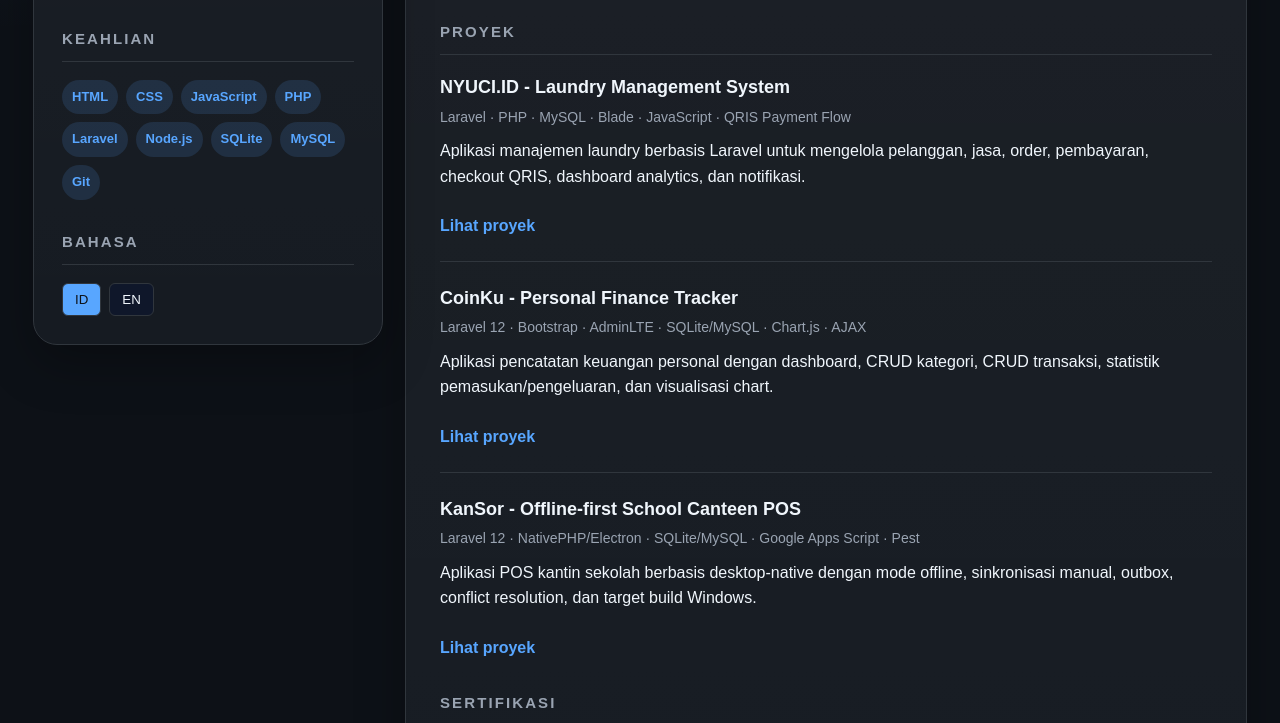
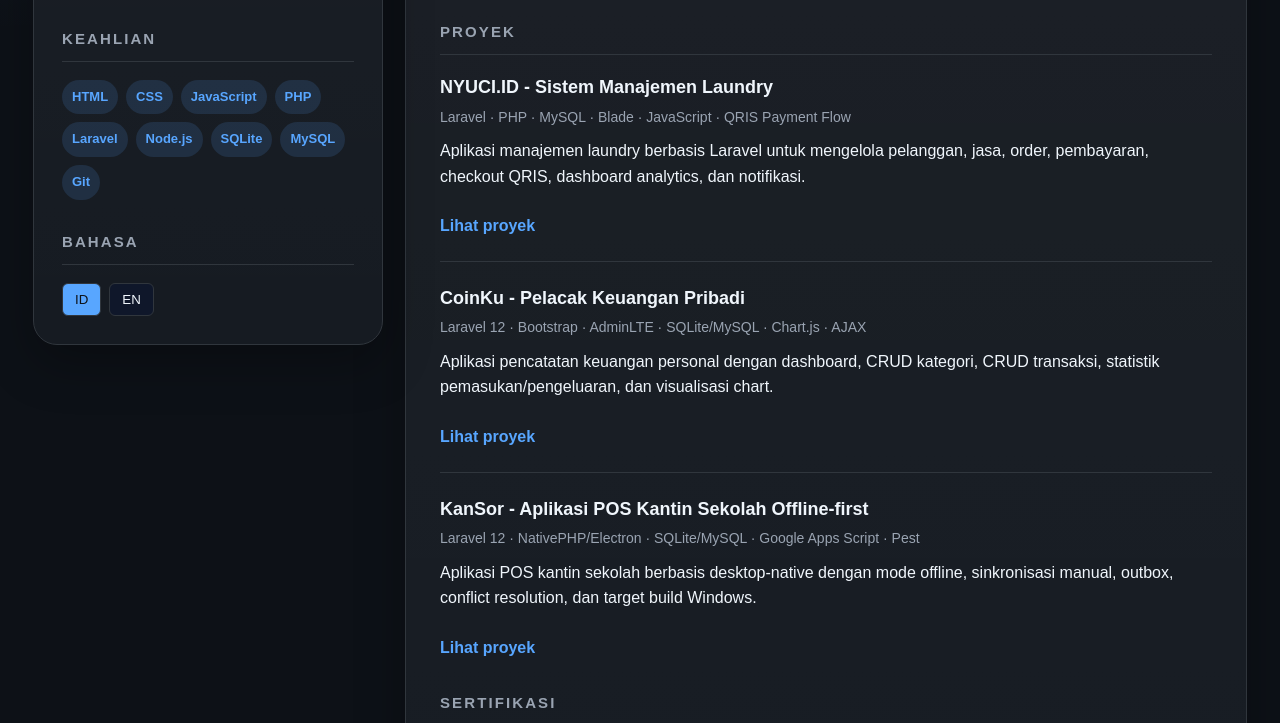
Before and after one commit to EvanderSG29/CV-Native, a plain HTML site: page index.html in a window 1280 px wide. Shown: the part 673-1396 px from the top of the page. Drawn offline with Linux system fonts and the light colour scheme.

Commit message:
modified:   index.html

```diff
--- a/index.html
+++ b/index.html
@@ -392,7 +392,7 @@
         <section class="section">
           <h2 data-i18n="projects">Proyek</h2>
           <article class="item">
-            <h3>NYUCI.ID - Laundry Management System</h3>
+            <h3>NYUCI.ID - <span data-i18n="project-nyuci-title">Laundry Management System</span></h3>
             <p class="meta">Laravel · PHP · MySQL · Blade · JavaScript · QRIS Payment Flow</p>
             <p data-i18n="project-nyuci-desc">
               Aplikasi manajemen laundry berbasis Laravel untuk mengelola pelanggan, jasa, order, pembayaran, checkout QRIS, dashboard analytics, dan notifikasi.
@@ -400,7 +400,7 @@
             <a class="project-link" href="https://github.com/EvanderSG29/nyuci.id" data-i18n="view-project">Lihat proyek</a>
           </article>
           <article class="item">
-            <h3>CoinKu - Personal Finance Tracker</h3>
+            <h3>CoinKu - <span data-i18n="project-coinku-title">Personal Finance Tracker</span></h3>
             <p class="meta">Laravel 12 · Bootstrap · AdminLTE · SQLite/MySQL · Chart.js · AJAX</p>
             <p data-i18n="project-coinku-desc">
               Aplikasi pencatatan keuangan personal dengan dashboard, CRUD kategori, CRUD transaksi, statistik pemasukan/pengeluaran, dan visualisasi chart.
@@ -408,7 +408,7 @@
             <a class="project-link" href="https://github.com/EvanderSG29/CoinKuPencatatanKeuangan" data-i18n="view-project">Lihat proyek</a>
           </article>
           <article class="item">
-            <h3>KanSor - Offline-first School Canteen POS</h3>
+            <h3>KanSor - <span data-i18n="project-kansor-title">Offline-first School Canteen POS</span></h3>
             <p class="meta">Laravel 12 · NativePHP/Electron · SQLite/MySQL · Google Apps Script · Pest</p>
             <p data-i18n="project-kansor-desc">
               Aplikasi POS kantin sekolah berbasis desktop-native dengan mode offline, sinkronisasi manual, outbox, conflict resolution, dan target build Windows.
@@ -467,8 +467,11 @@
         'cert-python-desc': 'Sertifikat Dicoding yang menunjukkan pemahaman dasar pemrograman Python untuk pemula.',
         'cert-data-title': 'Belajar Dasar Visualisasi Data',
         'cert-data-desc': 'Sertifikat Dicoding tentang penggunaan alat visualisasi data untuk membuat laporan yang mudah dipahami.',
+        'project-nyuci-title': 'Sistem Manajemen Laundry',
         'project-nyuci-desc': 'Aplikasi manajemen laundry berbasis Laravel untuk mengelola pelanggan, jasa, order, pembayaran, checkout QRIS, dashboard analytics, dan notifikasi.',
+        'project-coinku-title': 'Pelacak Keuangan Pribadi',
         'project-coinku-desc': 'Aplikasi pencatatan keuangan personal dengan dashboard, CRUD kategori, CRUD transaksi, statistik pemasukan/pengeluaran, dan visualisasi chart.',
+        'project-kansor-title': 'Aplikasi POS Kantin Sekolah Offline-first',
         'project-kansor-desc': 'Aplikasi POS kantin sekolah berbasis desktop-native dengan mode offline, sinkronisasi manual, outbox, conflict resolution, dan target build Windows.',
         'user-pronoun': 'Dia',
         'cert-desc': 'Tulis 1-3 sertifikasi yang paling relevan dengan web development. Untuk daftar lengkap, arahkan pembaca ke LinkedIn.',
@@ -504,8 +507,11 @@
         'cert-python-desc': 'A Dicoding certificate that demonstrates basic Python programming understanding for beginners.',
         'cert-data-title': 'Learning Data Visualization Basics',
         'cert-data-desc': 'A Dicoding certificate about using data visualization tools to create easy-to-understand reports.',
+        'project-nyuci-title': 'Laundry Management System',
         'project-nyuci-desc': 'A Laravel-based laundry management application for customers, services, orders, payments, QRIS checkout, dashboard analytics, and notifications.',
+        'project-coinku-title': 'Personal Finance Tracker',
         'project-coinku-desc': 'A personal finance tracking application with dashboard, category CRUD, transaction CRUD, income/expense statistics, and chart visualizations.',
+        'project-kansor-title': 'Offline-first School Canteen POS',
         'project-kansor-desc': 'A school canteen POS desktop-native application with offline mode, manual synchronization, outbox, conflict resolution, and Windows build target.',
         'user-pronoun': 'He',
         'cert-desc': 'Write 1-3 certifications most relevant to web development. For the complete list, direct readers to LinkedIn.',
```
